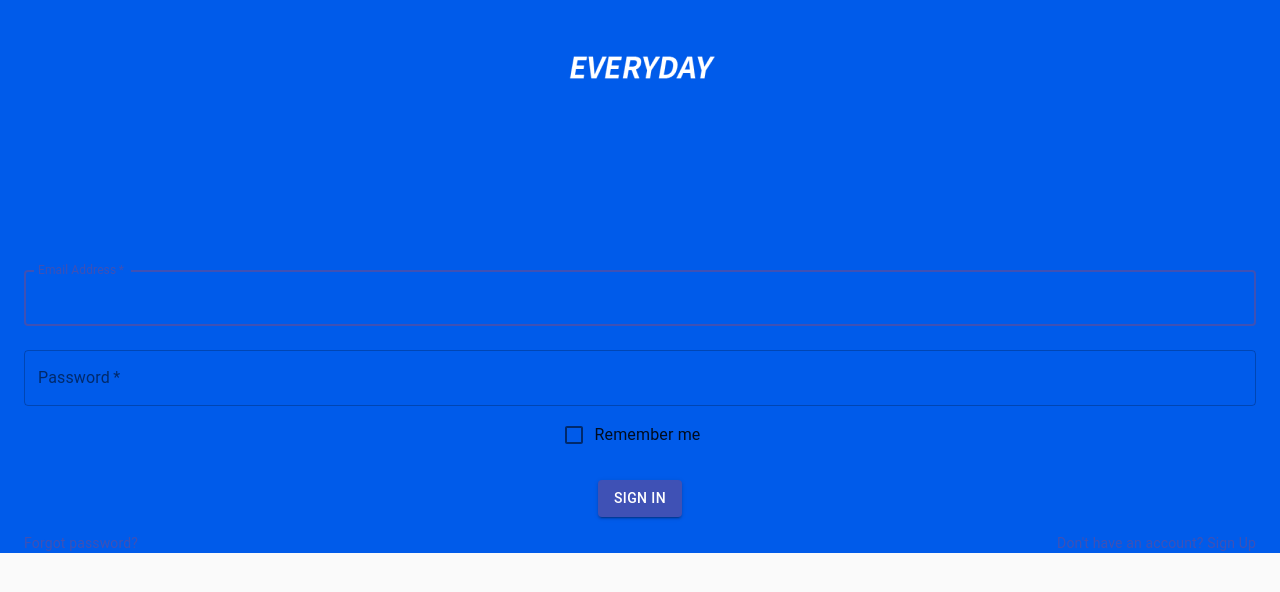
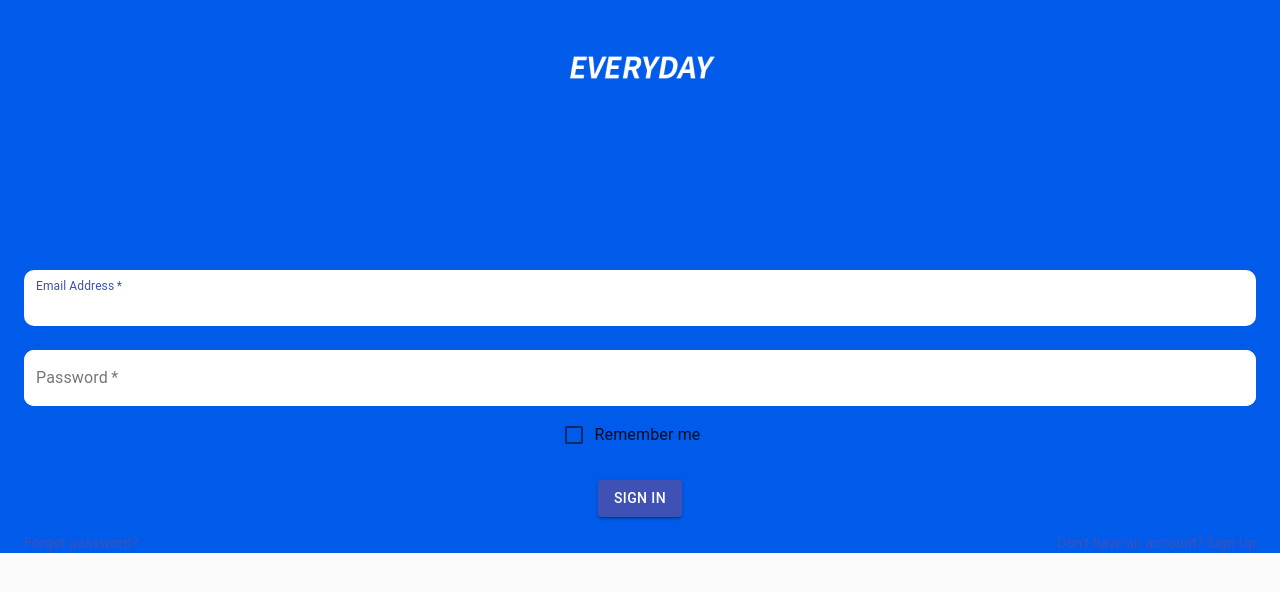
Before and after one commit to everyday-2020/everyday_front, a React (Create React App) app: page / in a window 1280 px wide. Shown: the top 592 px of the page. Built offline with nearby package versions, Linux system fonts and the light colour scheme.

Commit message:
fix login textfield bugs

```diff
--- a/src/containers/login.tsx
+++ b/src/containers/login.tsx
@@ -11,6 +11,7 @@ import Typography from "@material-ui/core/Typography";
 import { makeStyles } from "@material-ui/core/styles";
 import Container from "@material-ui/core/Container";
 import Logo from "../assets/images/main_logo.png";
+import { createMuiTheme, ThemeProvider } from "@material-ui/core";
 
 const useStyles = makeStyles((theme) => ({
   root: {
@@ -21,14 +22,6 @@ const useStyles = makeStyles((theme) => ({
     display: "flex",
     flexDirection: "column",
     alignItems: "center",
-  },
-  avatar: {
-    margin: theme.spacing(1),
-    backgroundColor: theme.palette.secondary.main,
-  },
-  form: {
-    width: "100%", // Fix IE 11 issue.
-    marginTop: theme.spacing(1),
   },
   submit: {
     margin: theme.spacing(3, 0, 2),
@@ -42,45 +35,95 @@ const useStyles = makeStyles((theme) => ({
   },
   logo: {},
   tf: {},
-  input: {
-    color: "black",
-    borderColor: "white",
+}));
+
+const tfStyles = makeStyles((theme) => ({
+  root: {
     backgroundColor: "white",
+    borderRadius: 10,
   },
 }));
 
+const tf_theme = createMuiTheme({
+  overrides: {
+    MuiFilledInput: {
+      root: {
+        backgroundColor: "white",
+        borderTopLeftRadius: 10,
+        borderTopRightRadius: 10,
+        borderRadius: 10,
+        "&$focused": {
+          backgroundColor: "transparent",
+          borderRadius: 10,
+        },
+        "&:hover": {
+          "@media (hover: none)": {
+            backgroundColor: "transparent",
+          },
+        },
+      },
+    },
+  },
+});
+
+function PasswordTextField(props) {
+  const classes = tfStyles();
+
+  return (
+    <ThemeProvider theme={tf_theme}>
+      <TextField
+        className={classes.root}
+        variant="filled"
+        margin="normal"
+        required
+        fullWidth
+        name="password"
+        label="Password"
+        type="password"
+        id="password"
+        autoComplete="current-password"
+        InputProps={{
+          disableUnderline: true,
+        }}
+      />
+    </ThemeProvider>
+  );
+}
+function UsernameTextField(props) {
+  const classes = tfStyles();
+  return (
+    <TextField
+      className={classes.root}
+      variant="filled"
+      margin="normal"
+      required
+      fullWidth
+      id="email"
+      label="Email Address"
+      name="email"
+      autoComplete="email"
+      autoFocus
+      InputProps={{
+        disableUnderline: true,
+      }}
+    />
+  );
+}
+
 export default function SignIn() {
   const classes = useStyles();
+  const tf_classes = tfStyles();
 
   return (
     <Container component="main" className={classes.root}>
       <CssBaseline />
       <div className={classes.bg_rectangle}>
-        <img className={classes.logo} src={Logo}></img>
+        <img className={classes.logo} src={Logo} alt="logo"></img>
       </div>
+
       <div className={classes.paper}>
-        <TextField
-          variant="outlined"
-          margin="normal"
-          required
-          fullWidth
-          id="email"
-          label="Email Address"
-          name="email"
-          autoComplete="email"
-          autoFocus
-        />
-        <TextField
-          variant="outlined"
-          margin="normal"
-          required
-          fullWidth
-          name="password"
-          label="Password"
-          type="password"
-          id="password"
-          autoComplete="current-password"
-        />
+        <UsernameTextField></UsernameTextField>
+        <PasswordTextField></PasswordTextField>
         <FormControlLabel
           control={<Checkbox value="remember" color="primary" />}
           label="Remember me"
```
